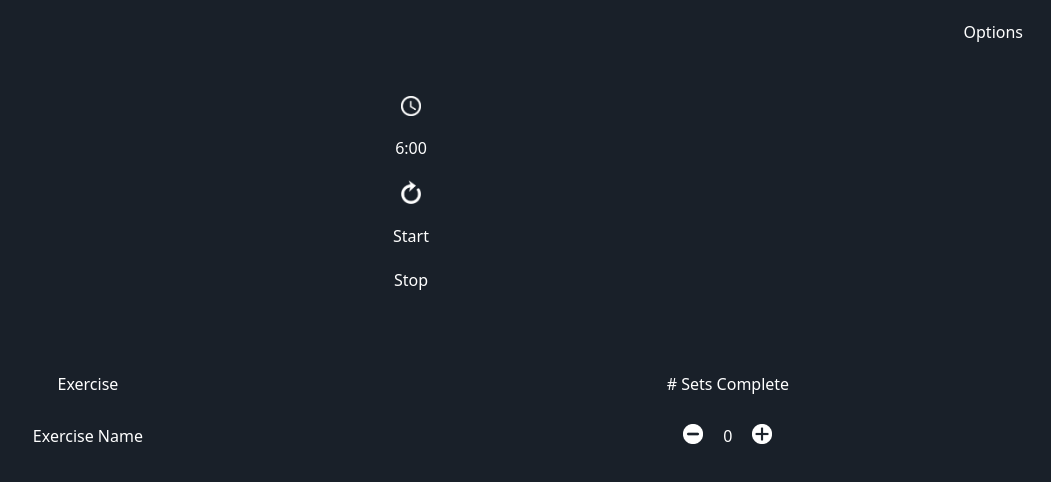
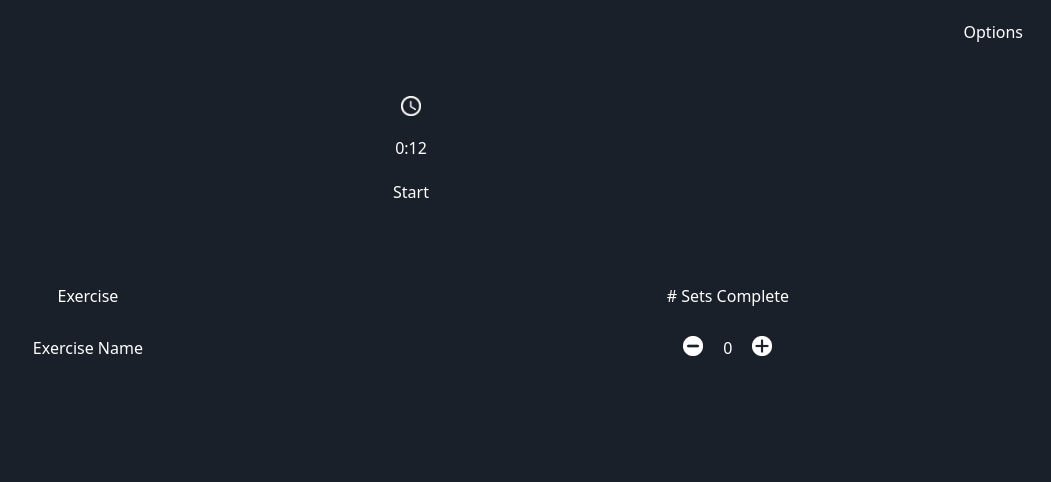
Before and after one commit to manielsen13/workout-set-counter, a React (Vite) app: page / in a window 1280 px wide. Shown: the top 482 px of the page, without its empty margins (229-1280 px from the left). Built offline with nearby package versions, Linux system fonts and the light colour scheme.

Commit message:
Implement full functionality for timer and time display

```diff
--- a/src/App.jsx
+++ b/src/App.jsx
@@ -1,33 +1,18 @@
 import { useState } from "react";
-import clockImg from "./assets/clock.png";
-import resetImg from "./assets/reset.png";
 import plusImg from "./assets/plus.png";
 import minusImg from "./assets/minus.png";
+import { Timer } from "./components/Timer";
 
 function App() {
   const [count, setCount] = useState(0);
-  const [time, setTime] = useState(360);
+
   const [exercises, setExercises] = useState([]);
 
   return (
     <>
       <button className="absolute select-none right-7 top-5">Options</button>
 
-      <>
-        <div className="flex flex-col justify-center items-center gap-5">
-          <img src={clockImg} className="w-5 h-auto mt-24 select-none"></img>
-          <label className="select-none">{`${
-            ("%02d", Math.floor(time / 60))
-          }:${(time % 60).toLocaleString("en-US", {
-            minimumIntegerDigits: 2,
-            useGrouping: false,
-          })}`}</label>
-          <img src={resetImg} className="w-5 h-auto select-none"></img>
-
-          <button className="select-none">Start</button>
-          <button className="select-none">Stop</button>
-        </div>
-      </>
+      <Timer />
 
       <>
         <div className="flex justify-around mt-20">
--- /dev/null
+++ b/src/components/TimeDisplay.jsx
@@ -0,0 +1,19 @@
+export function TimeDisplay({ currentTime }) {
+  const getTwoDigitSeconds = () => {
+    const seconds = Math.ceil(currentTime / 10) % 60;
+    const twoDigitSeconds = seconds.toLocaleString("en-US", {
+      minimumIntegerDigits: 2,
+      useGrouping: false,
+    });
+    return twoDigitSeconds;
+  };
+
+  const getMinutes = () => {
+    const minutes = Math.floor(Math.ceil(currentTime / 10) / 60);
+    return minutes;
+  };
+
+  return (
+    <label className="select-none">{`${getMinutes()}:${getTwoDigitSeconds()}`}</label>
+  );
+}
--- /dev/null
+++ b/src/components/Timer.jsx
@@ -0,0 +1,69 @@
+import { TimeDisplay } from "./TimeDisplay";
+import clockImg from "../assets/clock.png";
+import resetImg from "../assets/reset.png";
+import { useEffect, useState } from "react";
+
+//time is given in tenths of a second, so the timer is more precise
+export function Timer() {
+  const [startingTime, setStartingTime] = useState(120);
+  const [currentTime, setCurrentTime] = useState(startingTime);
+  const [isRunning, setIsRunning] = useState(false);
+
+  useEffect(() => {
+    if (currentTime === 0) {
+      setIsRunning(false);
+      return;
+    }
+    if (isRunning) {
+      countdown();
+    }
+  });
+
+  const countdown = () => {
+    setTimeout(() => {
+      setCurrentTime(currentTime - 1);
+    }, 100);
+  };
+
+  const handleStart = () => {
+    setIsRunning(true);
+    countdown();
+  };
+
+  return (
+    <>
+      <div className="flex flex-col justify-center items-center gap-5">
+        <img src={clockImg} className="w-5 h-auto mt-24 select-none"></img>
+
+        <div className="flex relative">
+          <TimeDisplay currentTime={currentTime} />
+
+          {isRunning === false && currentTime !== startingTime && (
+            <img
+              src={resetImg}
+              className="w-4 h-auto select-none absolute -right-7"
+              onClick={() => setCurrentTime(startingTime)}
+            ></img>
+          )}
+        </div>
+
+        {isRunning === false && currentTime > 0 && (
+          <button className="select-none" onClick={handleStart}>
+            Start
+          </button>
+        )}
+        {isRunning === true && (
+          <button
+            className="select-none"
+            onClick={() => {
+              setIsRunning(false);
+            }}
+          >
+            Stop
+          </button>
+        )}
+        {currentTime === 0 && <label>Time's up!</label>}
+      </div>
+    </>
+  );
+}
```
